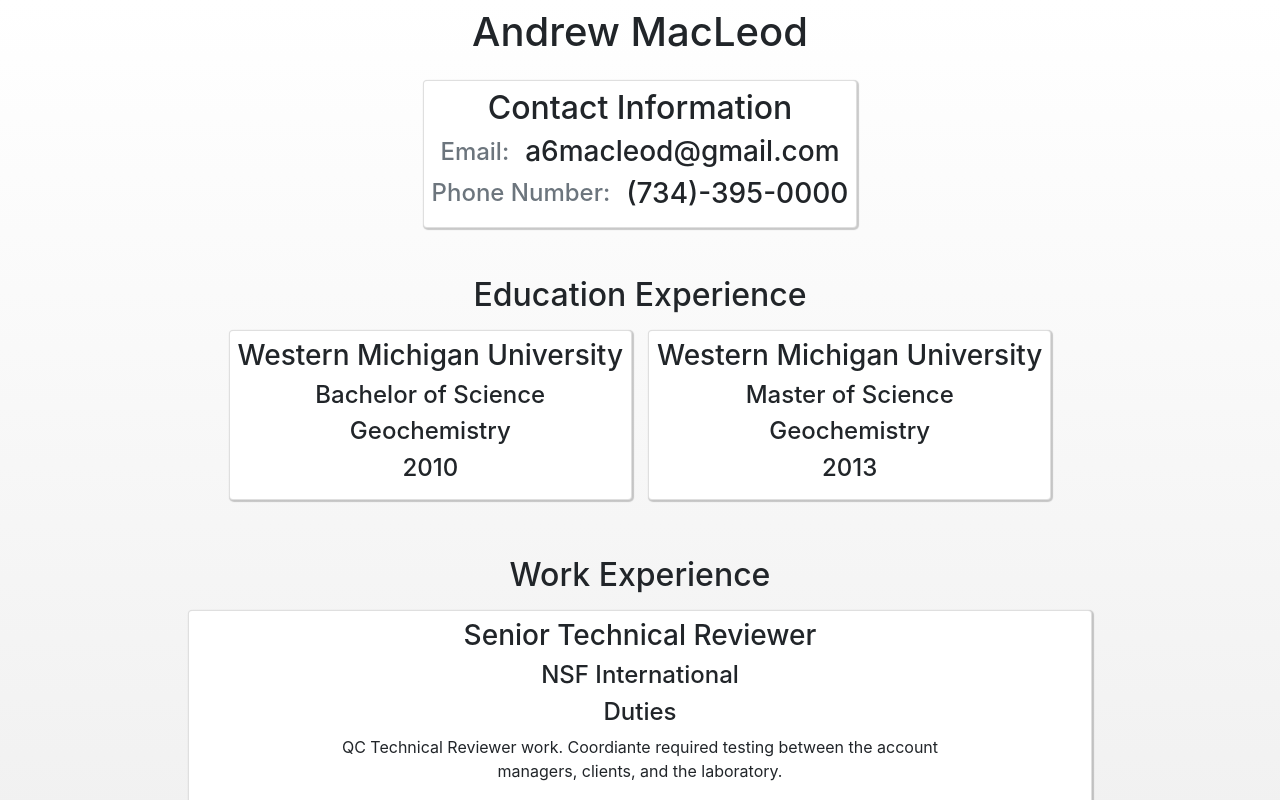
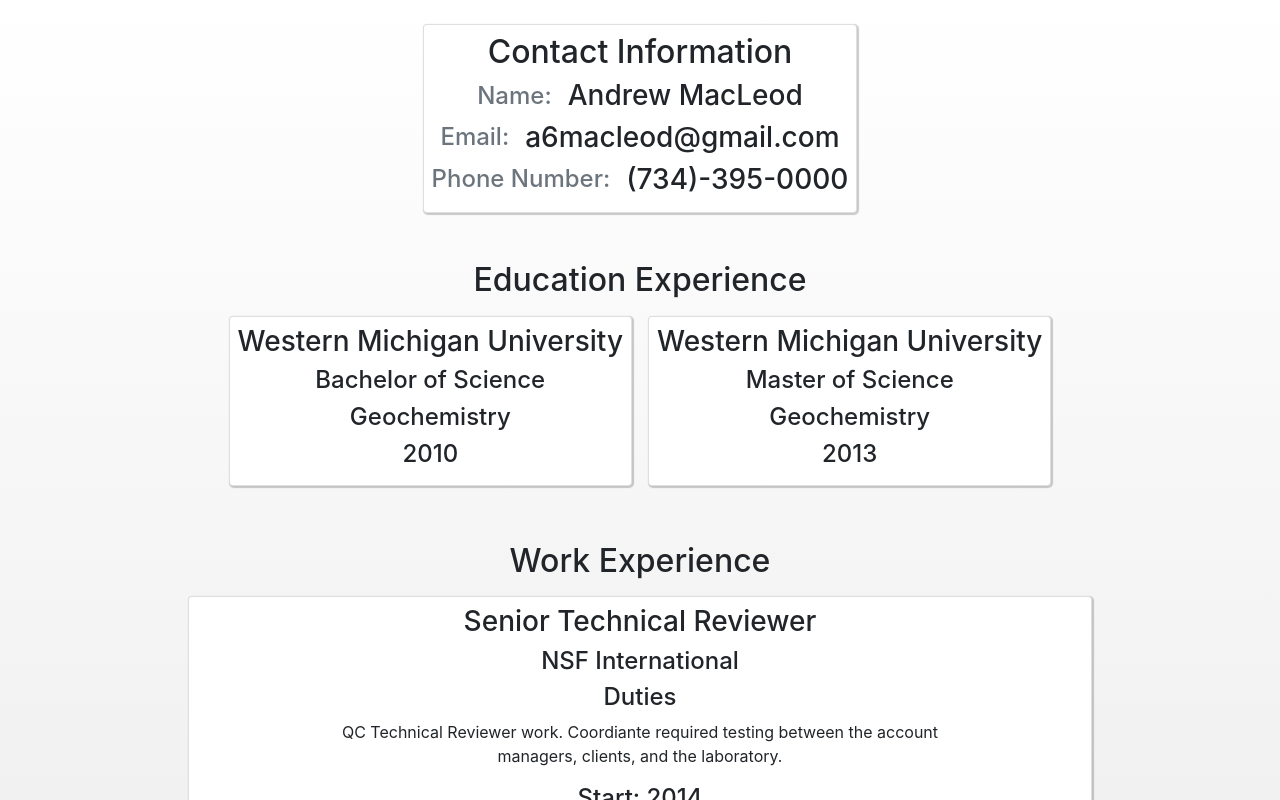
Before and after one commit to a6macleod/cv-project, a React (Create React App) app: page / in a window 1280 px wide. Shown: the top 800 px of the page. Built offline with nearby package versions, Linux system fonts and the light colour scheme.

Commit message:
Update display of the General Info section

```diff
--- a/src/components/GeneralInformation.js
+++ b/src/components/GeneralInformation.js
@@ -4,12 +4,13 @@ const GeneralInformation = (props) => {
   // enter education info
   return (
     <div className="mt-2 mb-5">
-      <div className="wrapper">
-        <h1 className="name">{props.name}</h1>
-      </div>
       <div className="row justify-content-center">
-        <div className="card col-md- d-flex justify-content-center mt-3 p-2">
+        <div className="card col-lg- d-flex justify-content-center mt-3 p-2">
           <h2>Contact Information</h2>
+          <div className="wrapper d-flex justify-content-center align-items-center">
+            <h4 className="mr-3 text-muted">Name:</h4>
+            <h3 className="name">{props.name}</h3>
+          </div>
           <div className="wrapper d-flex justify-content-center align-items-center">
             <h4 className="mr-3 text-muted">Email:</h4>
             <h3 className="email">{props.email}</h3>
```
